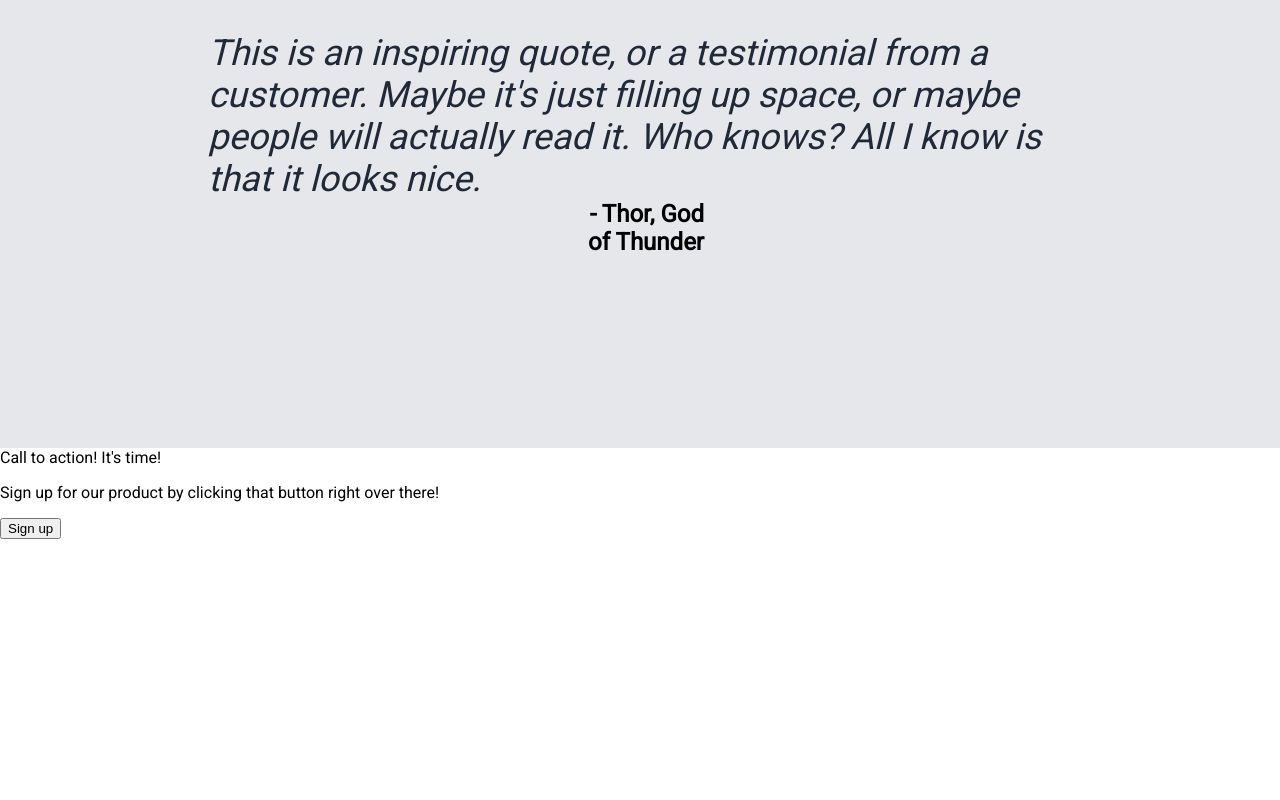
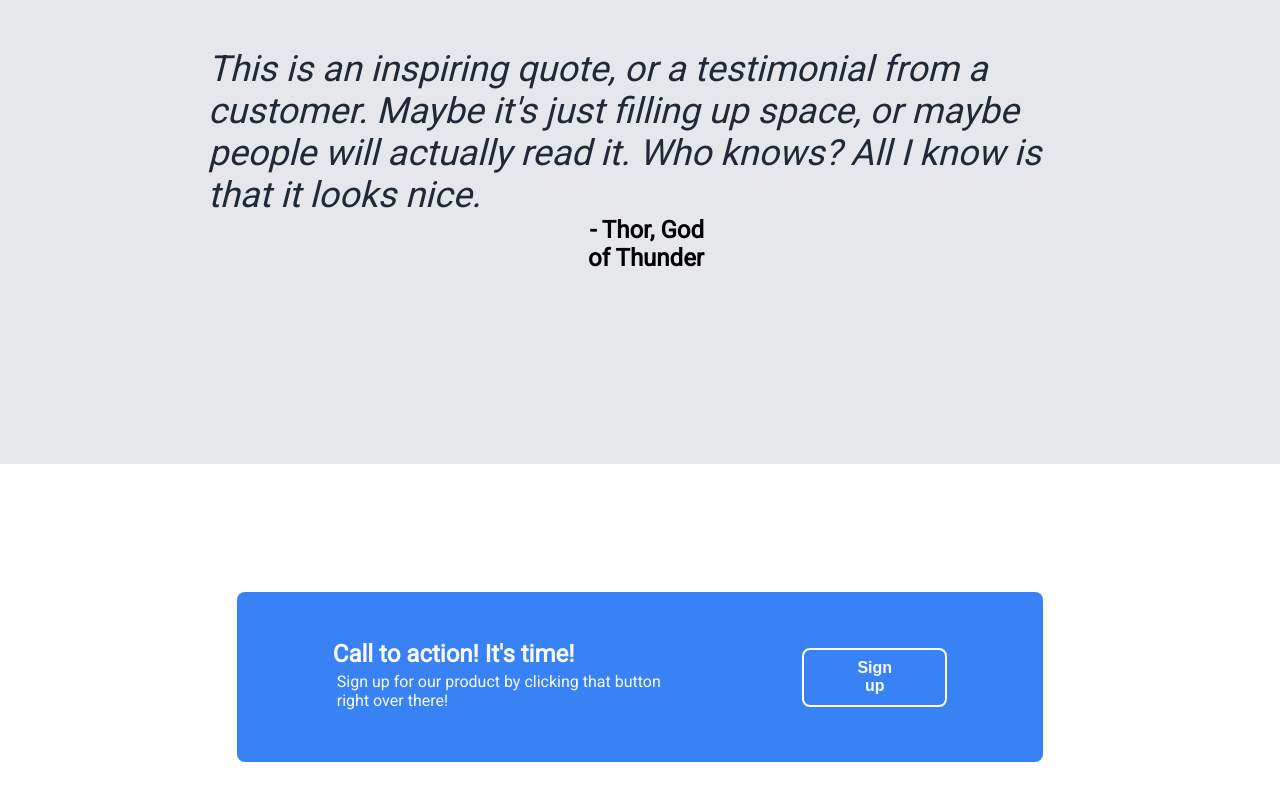
Before and after one commit to bytecoil/odin-landing-page, a plain HTML site: page index.html in a window 1280 px wide. Shown: the part 1428-2228 px from the top of the page. Before the commit the page ends 1967 px from the top, so only its background shows below. Drawn offline with Linux system fonts and the light colour scheme.

Commit message:
Add styling to cta section and buttons

```diff
--- a/style.css
+++ b/style.css
@@ -112,3 +112,53 @@ header,
     font-size: 24px;
     font-weight: 800;
 }
+
+.cta-section {
+    display: flex;
+    justify-content: center;
+    align-items: center;
+    padding: 8em;
+}
+
+.cta {
+    display: flex;
+    justify-content: center;
+    align-items: center;
+    width: 60%;
+    gap: 8em;
+    padding: 3em 6em;
+    border-radius: 8px;
+}
+
+.cta,
+button {
+    background-color: #3882f6;
+}
+
+.cta,
+.cta-bold,
+button {
+    color: #f9faf8;
+}
+
+.cta-bold {
+    font-size: 24px;
+    font-weight: 700;
+}
+
+.cta p {
+    margin: 4px;
+}
+
+button {
+    border: none;
+    border-radius: 8px;
+    padding: 0.6em 3em;
+    text-decoration: none;
+    font-size: 16px;
+    font-weight: 800;
+}
+
+.cta button {
+    border: 2px solid white;
+}
```
